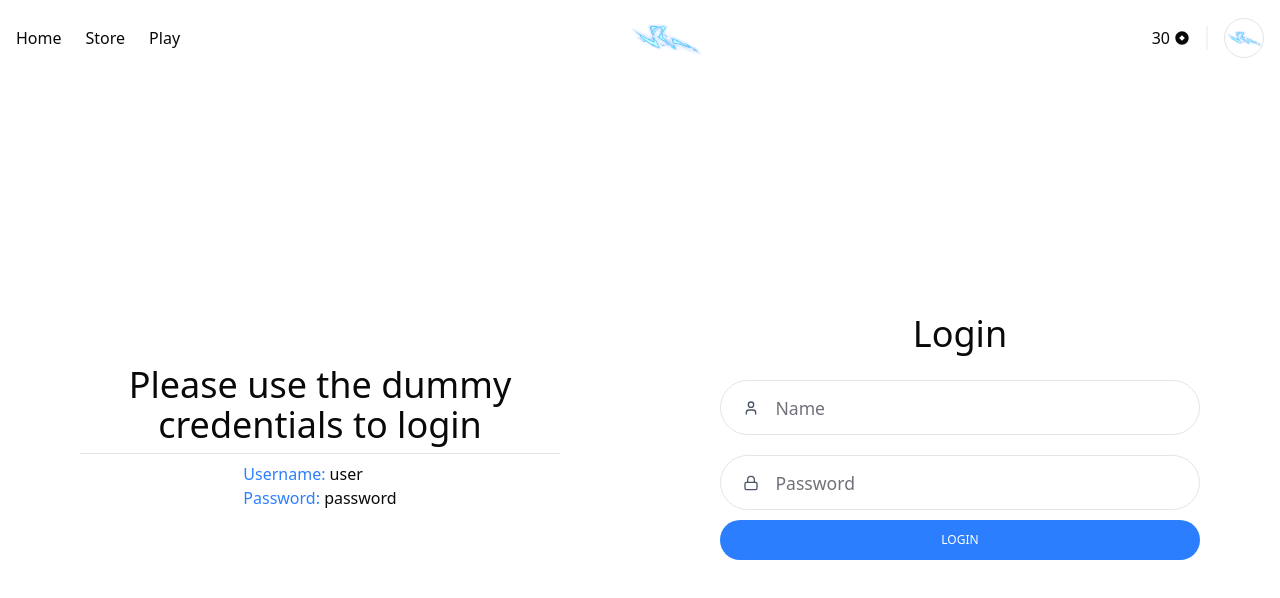
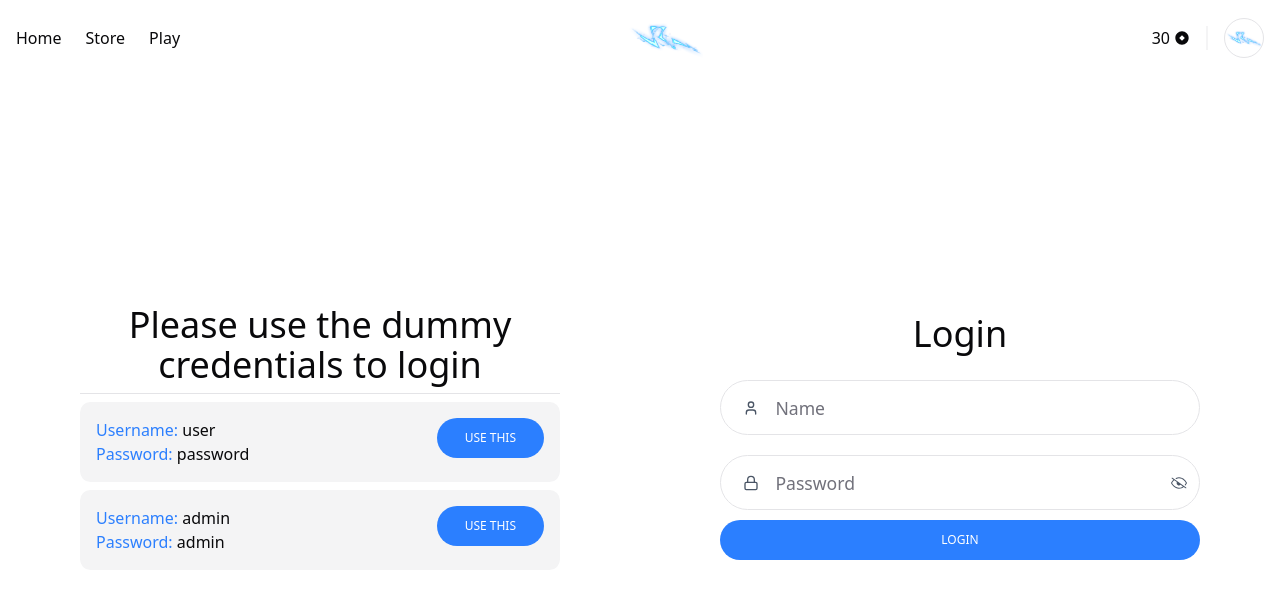
Before and after one commit to wind-surfing/nexora, a Next.js app: page /login in a window 1280 px wide. Shown: the top 598 px of the page. Built offline with nearby package versions, Linux system fonts and the light colour scheme.

Commit message:
Enhance login page functionality with credential selection and input field visibility toggle

```diff
--- a/src/app/login/page.tsx
+++ b/src/app/login/page.tsx
@@ -1,12 +1,32 @@
+"use client"
+
 import Button from "@/components/shared/Button";
 import InputField from "@/components/shared/InputField";
-import { Input } from "@/components/ui/input";
 import { Separator } from "@/components/ui/separator";
-import { LockIcon, Mail, UserIcon } from "lucide-react";
-import Image from "next/image";
+import { LockIcon, UserIcon } from "lucide-react";
 import React from "react";
 
-function page() {
+const credentials = [
+  {
+    username: "user",
+    password: "password",
+  },
+  {
+    username: "admin",
+    password: "admin",
+  },
+];
+
+function Page() {
+  const [data, setData] = React.useState<{
+    username: string;
+    password: string;
+  }>({ username: "", password: "" });
+
+  const handleChange = (value: string, field: "username" | "password") => {
+    setData((prev) => ({ ...prev, [field]: value }));
+  };
+
   return (
     <>
       <main className="flex flex-row items-center justify-between w-full h-[calc(100vh-76px)]">
@@ -16,17 +36,28 @@ function page() {
               Please use the dummy credentials to login
             </h1>
             <Separator />
-            <ol>
-              <li className="flex flex-col items-start justify-center">
+            <ol className="flex flex-col w-full gap-2 list-inside list-decimal">
+              {credentials.map((cred, index) => (
+                <li
+                  key={index}
+                  className="flex flex-row items-start justify-between bg-muted p-4 rounded-lg"
+                >
+                  <div className="flex flex-col items-start justify-center">
                     <span>
                       <span className="text-primary">Username: </span>
-                  <span>user</span>
+                      <span>{cred.username}</span>
                     </span>
                     <span>
                       <span className="text-primary">Password: </span>
-                  <span>password</span>
+                      <span>{cred.password}</span>
                     </span>
+                  </div>
+                  <Button
+                    onClick={() => setData(cred)}
+                    title="Use This"
+                  ></Button>
                 </li>
+              ))}
             </ol>
           </article>
         </section>
@@ -42,13 +73,18 @@ function page() {
                 name="name"
                 type="text"
                 placeholder="Name"
+                value={data.username}
+                onChange={(value) => handleChange(value, "username")}
                 className="w-full"
               />
               <InputField
                 icon={<LockIcon />}
                 name="password"
                 type="password"
+                closeOption
                 placeholder="Password"
+                value={data.password}
+                onChange={(value) => handleChange(value, "password")}
                 className="w-full"
               />
               <Button
@@ -63,4 +99,4 @@ function page() {
     </>
   );
 }
-export default page;
+export default Page;
--- a/src/components/shared/InputField.tsx
+++ b/src/components/shared/InputField.tsx
@@ -1,8 +1,9 @@
 "use client";
 
-import React, { useId } from "react";
-import "@/styles/input-styles.css"
+import React, { useId, useState } from "react";
+import "@/styles/input-styles.css";
 import clsx from "clsx";
+import { GoEye, GoEyeClosed } from "react-icons/go";
 
 export interface InputFieldProps {
   name: string;
@@ -20,6 +21,7 @@ export interface InputFieldProps {
   icon?: React.ReactNode;
   className?: string;
   inputClassName?: string;
+  closeOption?: boolean;
   onChange?: (value: string, e: React.ChangeEvent<HTMLInputElement>) => void;
   onBlur?: (e: React.FocusEvent<HTMLInputElement>) => void;
 }
@@ -40,16 +42,17 @@ const InputField: React.FC<InputFieldProps> = ({
   icon,
   className = "",
   inputClassName = "",
+  closeOption=false,
   onChange,
   onBlur,
 }) => {
   const reactId = useId();
   const inputId = `${name}-${reactId}`;
   const errorId = error ? `${inputId}-error` : undefined;
+  const [isClosed, setIsClosed] = useState(closeOption);
 
   return (
     <>
-
       <div
         className={clsx(
           "input-field bg-white dark:bg-gray-800 border relative flex items-center border-gray-300 dark:border-gray-600",
@@ -66,7 +69,7 @@ const InputField: React.FC<InputFieldProps> = ({
         <input
           id={inputId}
           name={name}
-          type={type}
+          type={isClosed ? "password" : !isClosed && type === "password" ? "text" : type}
           placeholder={placeholder}
           value={value}
           defaultValue={defaultValue}
@@ -89,6 +92,22 @@ const InputField: React.FC<InputFieldProps> = ({
         {error && (
           <span id={errorId} className="sr-only">{`Error: ${error}`}</span>
         )}
+        {closeOption && (
+          <div className="absolute flex h-full items-center right-3 top-0">
+            {" "}
+            {isClosed ? (
+              <GoEyeClosed
+                className="inline cursor-pointer text-gray-600 dark:text-gray-400 w-4 h-4"
+                onClick={() => setIsClosed(false)}
+              />
+            ) : (
+              <GoEye
+                className="inline cursor-pointer text-gray-600 dark:text-gray-400 w-4 h-4"
+                onClick={() => setIsClosed(true)}
+              />
+            )}
+          </div>
+        )}
       </div>
     </>
   );
```
Lines whose indentation alone changed are shown as unchanged.
